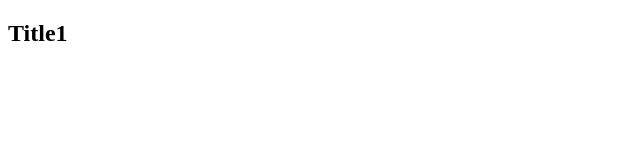
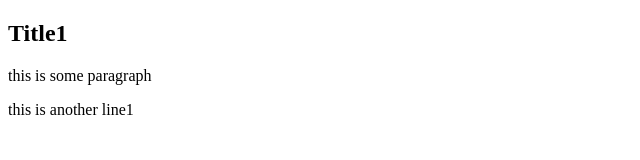
Before and after one commit to Hakim83/test, a plain HTML site: page index.html in a window 1280 px wide. Shown: the whole page, without its empty margins (0-640 px from the left). Drawn offline with Linux system fonts and the light colour scheme.

Commit message:
new line added

```diff
--- a/index.html
+++ b/index.html
@@ -5,5 +5,7 @@
 </head>
 <body>
 	<h2>Title1</h2>
+	<p> this is some paragraph</p>
+	<p> this is another line1
 </body>
 </html>
```
